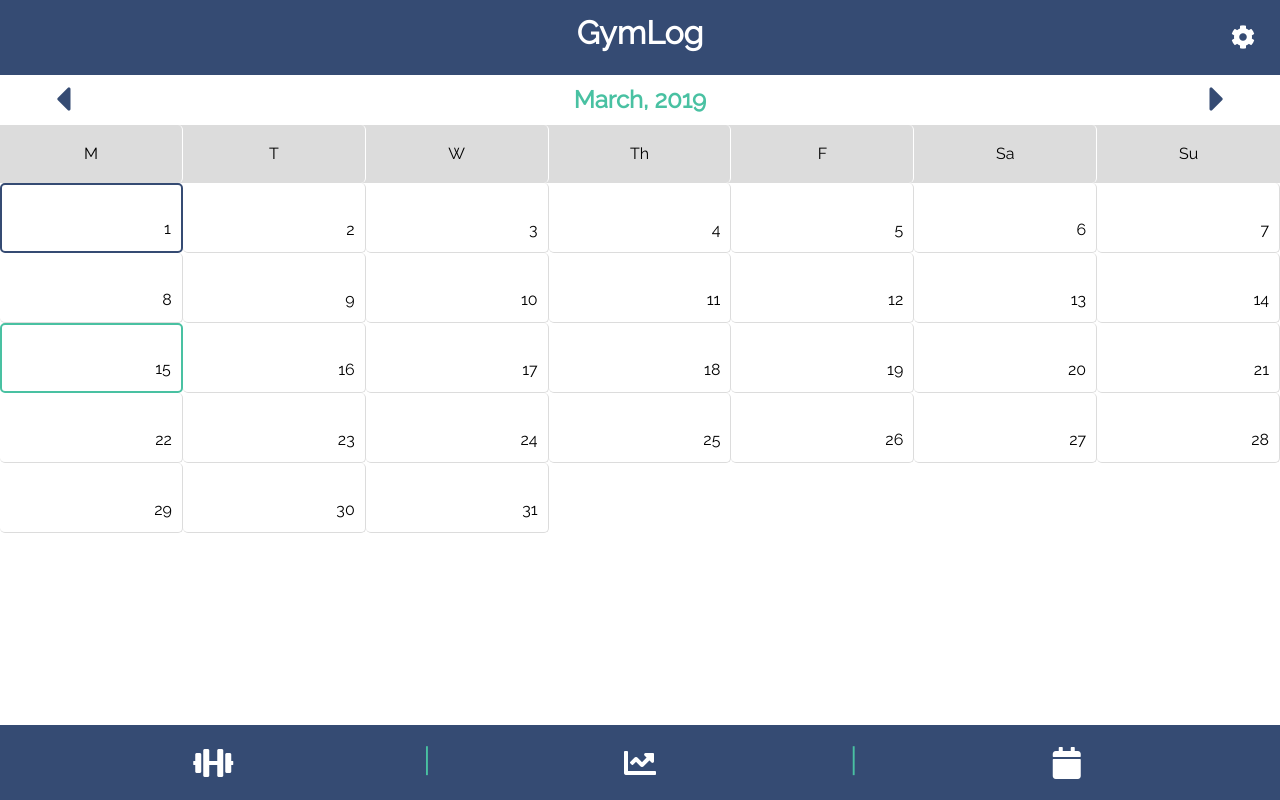
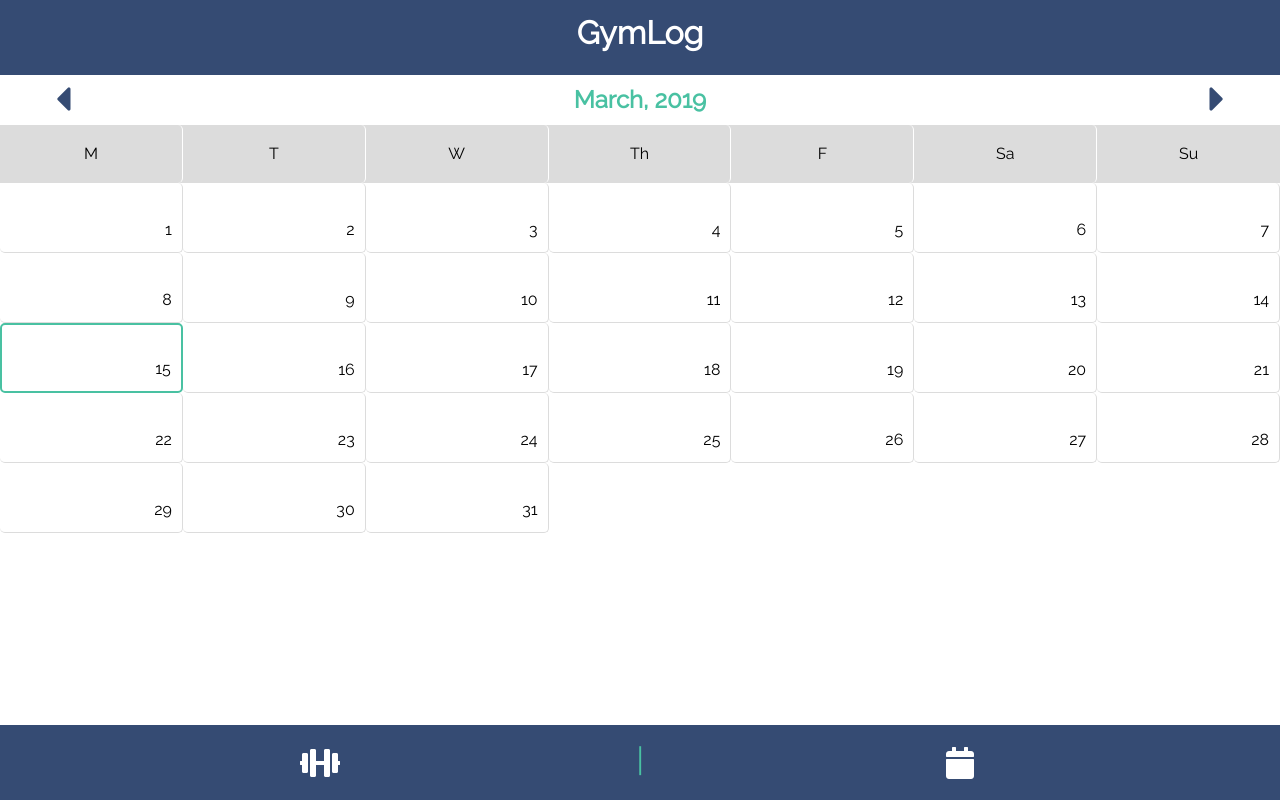
Before and after one commit to jameswilky/gymlog, a React (Create React App) app: page /history in a window 1280 px wide. Built offline with nearby package versions, Linux system fonts and the light colour scheme.

Commit message:
Simplified application, removed tags, added local storage, redirected main page if no workouts found

```diff
--- a/src/App.js
+++ b/src/App.js
@@ -40,7 +40,6 @@ class App extends Component {
                             <WorkoutViewer workout={loggedWorkout} />
                           )}
                         />
-                        <Route path="/analytics" component={Analytics} exact />
 
                         <Route
                           path="/new"
--- a/src/Context.js
+++ b/src/Context.js
@@ -73,8 +73,7 @@ const reducer = (state, action) => {
             name: "test",
             /* Create an array of numbers equal to the exercise.reps and length exercise.sets*/
             sets: Array(parseInt(exercise.sets)).fill(parseInt(exercise.reps)),
-            id: uuid(),
-            tags: []
+            id: uuid()
           };
         })
       };
@@ -108,7 +107,6 @@ const reducer = (state, action) => {
       const newExercise = {
         id: uuid(),
         name: "New Exercise",
-        tags: [],
         sets: [],
         weight: []
       };
@@ -302,6 +300,13 @@ const reducer = (state, action) => {
   }
 };
 export default class Provider extends Component {
+  componentDidMount() {
+    const cachedState = localStorage.getItem("state");
+    this.setState(JSON.parse(cachedState));
+  }
+  componentDidUpdate() {
+    localStorage.setItem("state", JSON.stringify(this.state));
+  }
   state = {
     selectedWorkout: {
       id: null
@@ -309,81 +314,76 @@ export default class Provider extends Component {
     loggedWorkout: {},
     activeWorkout: {},
     workouts: [
-      {
-        id: 1,
-        // selected: false,
-        name: "Pull Day",
-        exercises: [
-          {
-            id: 3,
-            name: "Deadlift",
-            tags: ["Clean", "Slow"],
-            sets: [10, 5, 5],
-            weight: [10, 10, 10]
-          }
-        ]
-      },
-      {
-        id: 2,
-        // selected: false,
-        name: "Leg Day",
-        exercises: [
-          {
-            id: 4,
-            name: "Squat",
-            tags: ["Front", "2ndpin"],
-            sets: [5, 5, 5],
-            weight: [10, 10, 10]
-          }
-        ]
-      }
+      // {
+      //   id: 1,
+      //   // selected: false,
+      //   name: "Pull Day",
+      //   exercises: [
+      //     {
+      //       id: 3,
+      //       name: "Deadlift",
+      //       sets: [10, 5, 5],
+      //       weight: [10, 10, 10]
+      //     }
+      //   ]
+      // },
+      // {
+      //   id: 2,
+      //   // selected: false,
+      //   name: "Leg Day",
+      //   exercises: [
+      //     {
+      //       id: 4,
+      //       name: "Squat",
+      //       sets: [5, 5, 5],
+      //       weight: [10, 10, 10]
+      //     }
+      //   ]
+      // }
     ],
     history: [
-      {
-        id: 1,
-        // selected: false,
-        name: "Pull Day",
-        exercises: [
-          {
-            id: 3,
-            name: "Deadlift",
-            tags: ["Clean", "Slow"],
-            sets: [10, 5, 5],
-            weight: [10, 10, 10]
-          }
-        ],
-        date: new Date(Date.now())
-      },
-      {
-        id: 2,
-        // selected: false,
-        name: "Leg Day",
-        exercises: [
-          {
-            id: 4,
-            name: "Squat",
-            tags: ["Front", "2ndpin"],
-            sets: [5, 5, 5],
-            weight: [10, 10, 10]
-          }
-        ],
-        date: new Date(2019, 2, 1)
-      },
-      {
-        id: 10,
-        // selected: false,
-        name: "Push Day",
-        exercises: [
-          {
-            id: 45,
-            name: "Squat",
-            tags: ["Front", "2ndpin"],
-            sets: [5, 5, 5],
-            weight: [10, 10, 10]
-          }
-        ],
-        date: new Date(2019, 3, 1)
-      }
+      // {
+      //   id: 1,
+      //   // selected: false,
+      //   name: "Pull Day",
+      //   exercises: [
+      //     {
+      //       id: 3,
+      //       name: "Deadlift",
+      //       sets: [10, 5, 5],
+      //       weight: [10, 10, 10]
+      //     }
+      //   ],
+      //   date: new Date(Date.now())
+      // },
+      // {
+      //   id: 2,
+      //   // selected: false,
+      //   name: "Leg Day",
+      //   exercises: [
+      //     {
+      //       id: 4,
+      //       name: "Squat",
+      //       sets: [5, 5, 5],
+      //       weight: [10, 10, 10]
+      //     }
+      //   ],
+      //   date: new Date(2019, 2, 1)
+      // },
+      // {
+      //   id: 10,
+      //   // selected: false,
+      //   name: "Push Day",
+      //   exercises: [
+      //     {
+      //       id: 45,
+      //       name: "Squat",
+      //       sets: [5, 5, 5],
+      //       weight: [10, 10, 10]
+      //     }
+      //   ],
+      //   date: new Date(2019, 3, 1)
+      // }
     ],
     dispatch: action => {
       this.setState(state => reducer(state, action));
--- a/src/components/exercises/Exercise.js
+++ b/src/components/exercises/Exercise.js
@@ -32,7 +32,7 @@ class Exercise extends Component {
 
   render() {
     const { showExercise, isActive } = this.state;
-    const { tags, sets, id, weight, name } = this.props.exercise;
+    const { sets, id, weight, name } = this.props.exercise;
     const { exercise } = this.props;
 
     return (
@@ -42,12 +42,10 @@ class Exercise extends Component {
           return (
             <div className={styles.container}>
               <ExerciseHeader
-                // props={(id, name, dispatch, showExercise, tags)}
                 id={id}
                 name={name}
                 dispatch={dispatch}
                 showExercise={showExercise}
-                tags={tags}
                 onChangeHandler={this.onChange.bind(this)}
                 toggleExerciseHandler={this.toggleExercise.bind(
                   this,
@@ -65,7 +63,6 @@ class Exercise extends Component {
                     id={id}
                     dispatch={dispatch}
                     sets={sets}
-                    tags={tags}
                     isActive={isActive}
                     weight={weight}
                     showContent={sets.length > 0}
--- a/src/components/exercises/ExerciseBody.js
+++ b/src/components/exercises/ExerciseBody.js
@@ -4,7 +4,7 @@ import uuid from "uuid";
 import Set from "../sets/Set";
 
 export default function ExerciseBody(props) {
-  const { sets, id, dispatch, tags, isActive, weight, showContent } = props;
+  const { sets, id, dispatch, isActive, weight, showContent } = props;
   return (
     <div className={styles.body}>
       {showContent ? (
@@ -46,19 +46,7 @@ export default function ExerciseBody(props) {
       </div>
 
       {showContent ? (
-        <div className={styles.tagContainer}>
-          {tags.map(tag => (
-            <div className={styles.tag} key={uuid()}>
-              {tag}
-            </div>
-          ))}
-
-          <div className={styles.createTagBtn}>
-            <i className="fas fa-plus" />
-            New Tag
-            <button type="button" onClick={() => {}} />
-          </div>
-        </div>
+        <div className={styles.tagContainer} />
       ) : (
         <React.Fragment />
       )}
--- a/src/components/exercises/ExerciseHeader.js
+++ b/src/components/exercises/ExerciseHeader.js
@@ -13,7 +13,6 @@ export default class ExerciseHeader extends Component {
       id,
       dispatch,
       showExercise,
-      tags,
       toggleExerciseHandler,
       isActive
     } = this.props;
@@ -46,17 +45,7 @@ export default class ExerciseHeader extends Component {
             }}
           />
         </div>
-        {!showExercise ? (
-          <div className={styles.tagContainer}>
-            {tags.map(tag => (
-              <div className={styles.tag} key={uuid()}>
-                {tag}
-              </div>
-            ))}
-          </div>
-        ) : (
-          <div />
-        )}
+        {!showExercise ? <div className={styles.tagContainer} /> : <div />}
 
         <div>
           <i
--- a/src/components/launcher/WorkoutLauncher.js
+++ b/src/components/launcher/WorkoutLauncher.js
@@ -3,7 +3,7 @@ import React, { Component } from "react";
 import WorkoutContainer from "./WorkoutContainer";
 import uuid from "uuid";
 import { Consumer } from "../../Context";
-import { Link } from "react-router-dom";
+import { Link, Redirect } from "react-router-dom";
 import styles from "./workoutLauncher.module.css";
 
 class WorkoutLauncher extends Component {
@@ -30,7 +30,10 @@ class WorkoutLauncher extends Component {
       <Consumer>
         {value => {
           const { dispatch, workouts, selectedWorkout } = value;
+
           return (
+            <React.Fragment>
+              {this.containsWorkouts() ? (
                 <div
                   className="content"
                   onClick={e => this.clearSelections(e, dispatch)}
@@ -91,6 +94,10 @@ class WorkoutLauncher extends Component {
                     </Link>
                   )}
                 </div>
+              ) : (
+                <Redirect to="/new" />
+              )}
+            </React.Fragment>
           );
         }}
       </Consumer>
--- a/src/components/layout/Footer.js
+++ b/src/components/layout/Footer.js
@@ -8,19 +8,12 @@ class Footer extends Component {
         <div className="iconContainer">
           <div className="dividerOverlay">
             <div className="divider">|</div>
-            <div className="divider">|</div>
             <div className="divider" />
           </div>
           {/* todo - check if active workout and redirect to active workout if available */}
           <Link to={{ pathname: "/" }}>
             <div>
               <i className="fas fa-dumbbell" />
-            </div>
-          </Link>
-
-          <Link to={{ pathname: "/analytics" }}>
-            <div>
-              <i className="fas fa-chart-line" />
             </div>
           </Link>
 
--- a/src/components/layout/Header.js
+++ b/src/components/layout/Header.js
@@ -5,7 +5,6 @@ class Header extends Component {
     return (
       <div className="header">
         <h1>GymLog</h1>
-        <i className="fas fa-cog" />
       </div>
     );
   }
--- a/src/main.css
+++ b/src/main.css
@@ -64,14 +64,14 @@ input {
 
 .iconContainer {
   display: grid;
-  grid-template-columns: repeat(3, 1fr);
+  grid-template-columns: repeat(2, 1fr);
   justify-items: center;
   width: 100%;
 }
 .dividerOverlay {
   position: absolute;
   display: grid;
-  grid-template-columns: repeat(3, 1fr);
+  grid-template-columns: repeat(2, 1fr);
   justify-items: right;
   width: 100%;
   visibility: hidden;
```
Lines whose indentation alone changed are shown as unchanged.
